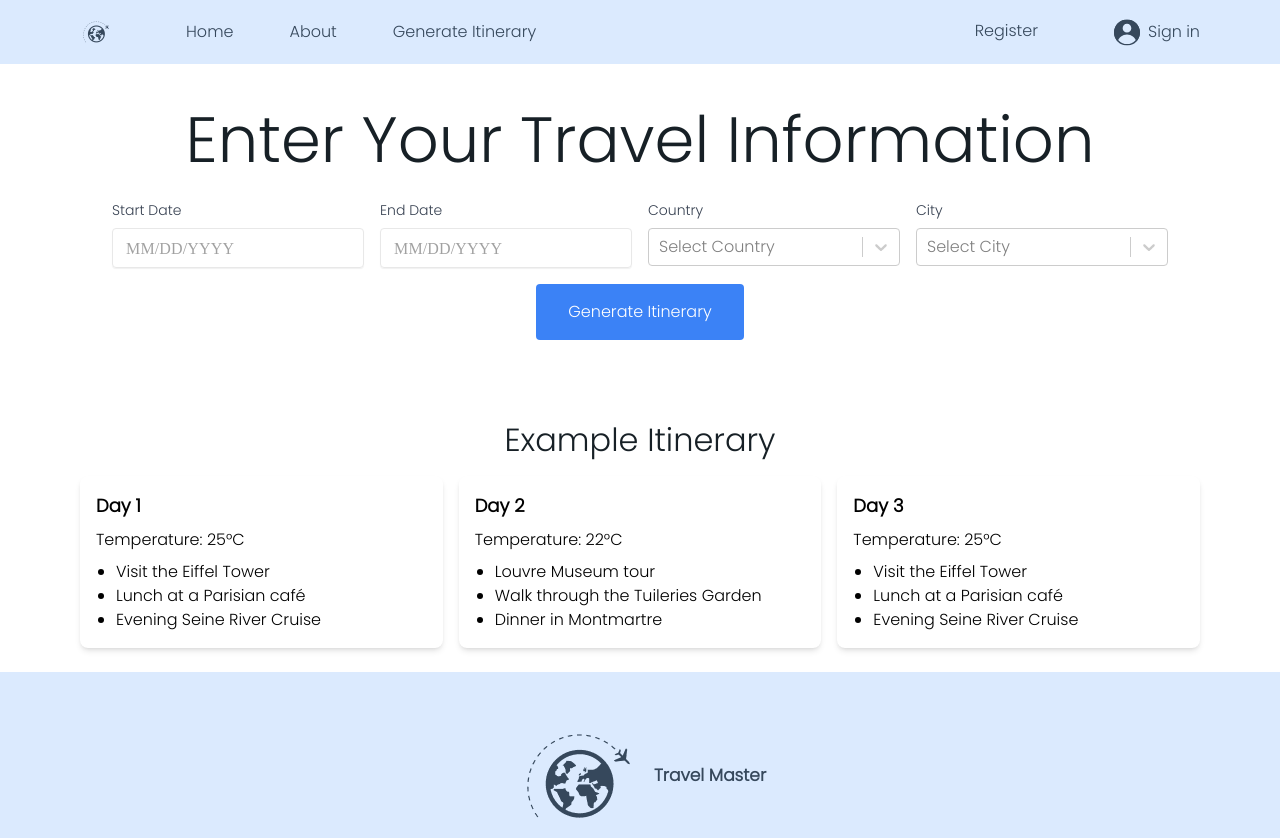
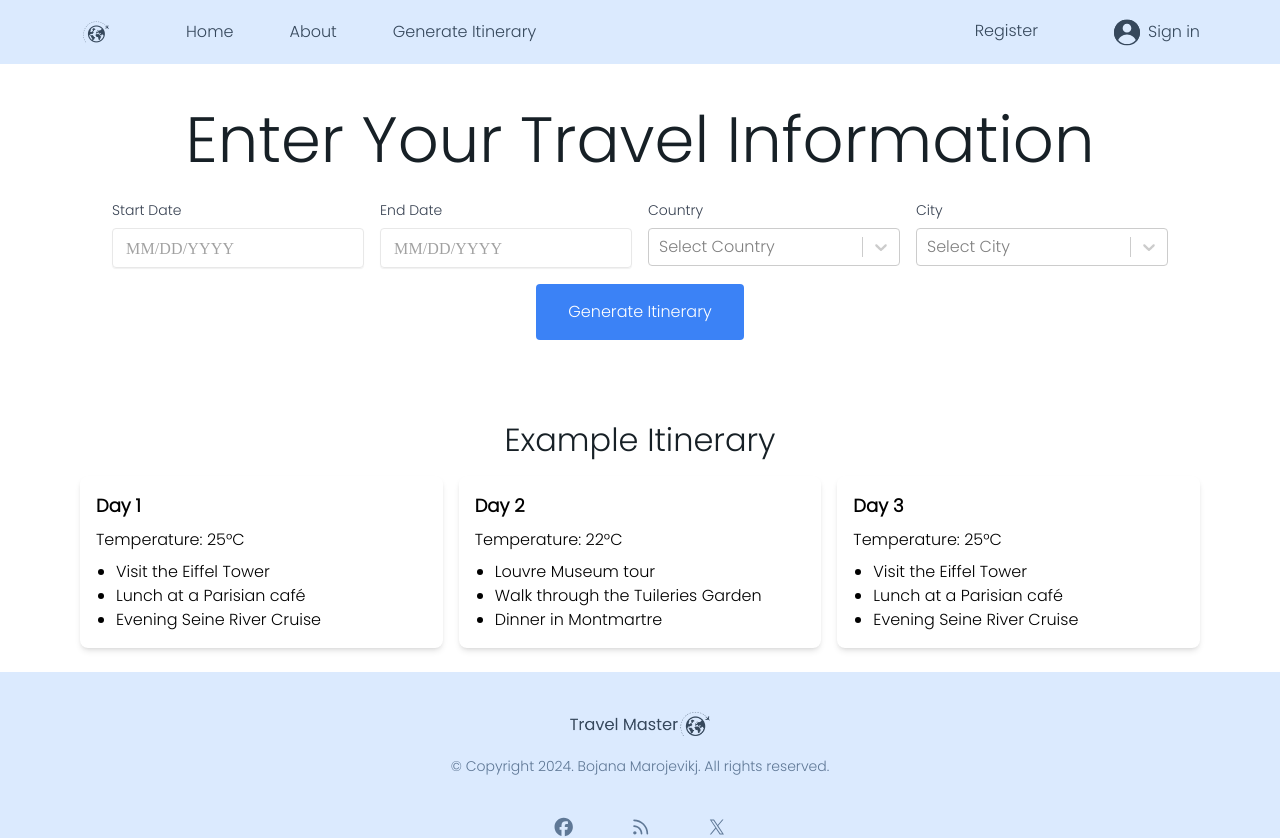
Before and after one commit to BojanaMarojevikj/travel-master, a Next.js app: page /generate-itinerary in a window 1280 px wide. Shown: the top 838 px of the page. Built offline with nearby package versions, Linux system fonts and the light colour scheme; no server answers.

Commit message:
date input validation

```diff
--- a/app/components/Footer.tsx
+++ b/app/components/Footer.tsx
@@ -1,5 +1,5 @@
 import Image from "next/image";
-import Logo from "../../public/assets/Logo.png";
+import Logo from "../../public/assets/full-logo.png";
 import Facebook from "../../public/assets/Facebook.svg";
 import Twitter from "../../public/assets/X.svg";
 import Feed from "../../public/assets/Feed.svg";
@@ -9,8 +9,8 @@ export function Footer() {
     <div className="bg-blue-100">
       <div className="pt-[40px] pb-[40px] bg-blue-100">
         <div className="flex items-center justify-center gap-x-[12px]">
-          <Image src={Logo} alt="Logo" />
-          <p className="font-bold text-[#36485C] text-[17px]">Travel Master</p>
+          <Image src={Logo} alt="Logo" className="h-[3vh] w-auto"/>
+          {/* <p className="font-bold text-[#36485C] text-[17px]">Travel Master</p> */}
         </div>
 
         <p className="pt-[56px] text-center text-[14px] font-medium text-[#5F7896] sm:pt-5">
--- a/app/generate-itinerary/components/TravelForm.tsx
+++ b/app/generate-itinerary/components/TravelForm.tsx
@@ -16,6 +16,7 @@ export default function TravelForm() {
   const router = useRouter();
   const [startDate, setStartDate] = useState<Dayjs | null>(null);
   const [endDate, setEndDate] = useState<Dayjs | null>(null);
+  const [minEndDate, setMinEndDate] = useState<Dayjs | undefined>(undefined);
   const [cities, setCities] = useState<string[]>([]);
   const [countries, setCountries] = useState<Country[]>([]);
   const [selectedCity, setSelectedCity] = useState<string | null>(null);
@@ -71,6 +72,14 @@ export default function TravelForm() {
     }
   }, [selectedCountry]);
 
+  useEffect(() => {
+    if (startDate) {
+      setMinEndDate(startDate);
+    } else {
+      setMinEndDate(undefined);
+    }
+  }, [startDate]);
+
   return (
     <div className="pt-4 lg:pt-10">
       <h2 className="text-center text-[32px] leading-[40px] font-medium text-[#172026] lg:text-[64px] lg:leading-[72px]">
@@ -124,6 +133,7 @@ export default function TravelForm() {
                   format="MM/DD/YYYY"
                   value={endDate}
                   onChange={(newValue: Dayjs | null) => setEndDate(newValue ? newValue.startOf('day') : null)}
+                  minDate={minEndDate}
                   slotProps={
                     {
                       layout:{
```
